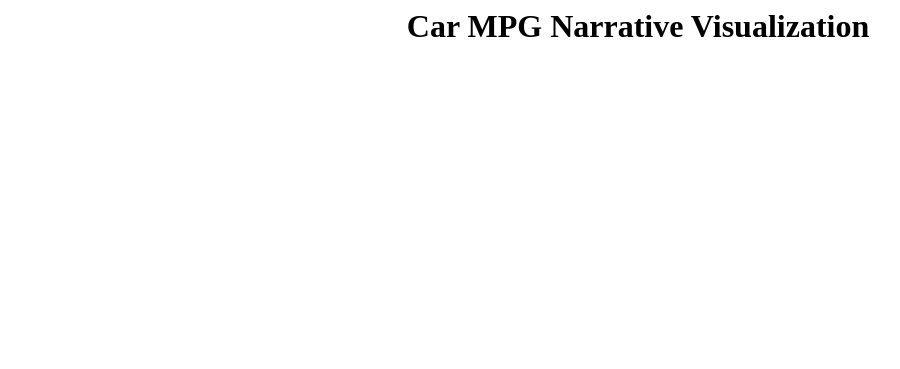
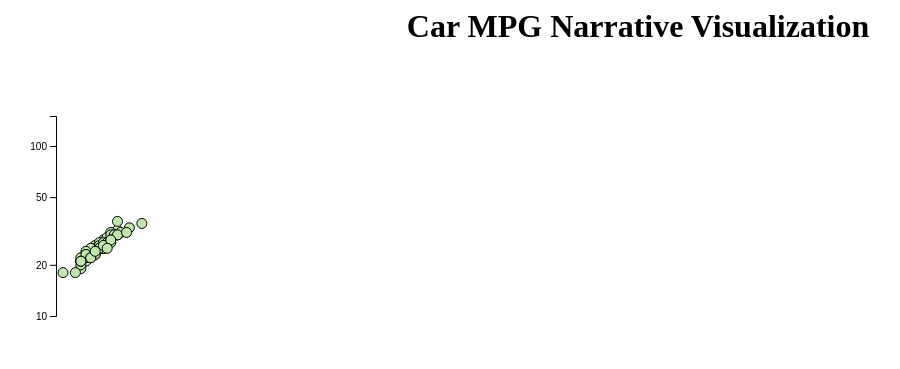
Before and after one commit to josephgithub51/josephgithub51.github.io, a plain HTML site: page index.html in a window 1280 px wide. Shown: the whole page, without its empty margins (2-902 px from the left). Drawn offline with nearby package versions, Linux system fonts and the light colour scheme.

Commit message:
Update index.html

```diff
--- a/index.html
+++ b/index.html
@@ -10,6 +10,30 @@
 async function init() {
 const data = await d3.csv("cars2017updated.csv");
 
+var x = d3.scaleLog().base(10).domain([10, 150]).range([0, 200]);
+var y = d3.scaleLog().base(10).domain([10, 150]).range([200, 0]);
+
+  d3.select("svg")
+    .attr("width",  200 + 2*50)
+    .attr("height", 200 + 2*50)
+    .append("g")
+      .attr("transform", "translate(50,50)")
+      .selectAll("circle")
+      .data(data)
+      .enter()
+      .append("circle")
+        .attr("cx", function(d) { return x(+d.AverageCityMPG); })
+        .attr("cy", function(d) { return y(+d.AverageHighwayMPG); })
+        .attr("r", 5);
+
+  d3.select("svg")
+    .append("g")
+      .attr("transform", "translate(50,50)")
+      .call(
+        d3.axisLeft(y)
+          .tickValues([10, 20, 50, 100])
+          .tickFormat(d3.format("~s"))
+      );
 }
 
 
```
